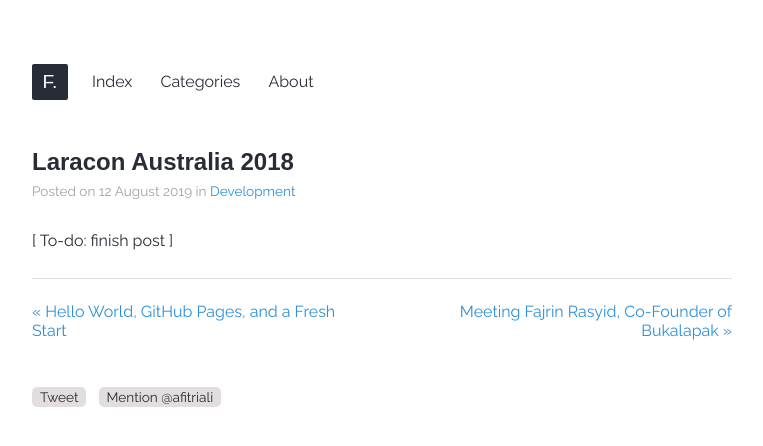
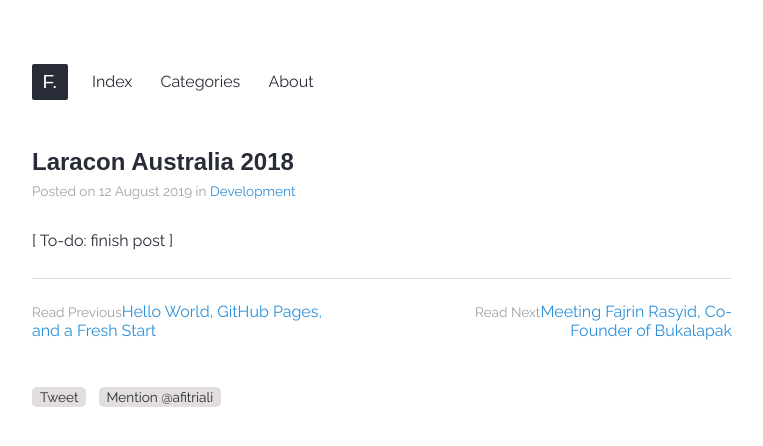
Before and after one commit to xfltrt/xfltrt.github.io, a Jekyll site: the page built from _posts/2019-08-12-laracon-australia-2018.md, in a window 1280 px wide. Shown: the top 446 px of the page, without its empty margins (258-1021 px from the left). Built offline with Jekyll 4.4.1, drawn with Linux system fonts in a browser that asks for light colours; some web fonts are replaced; comment, search, counter and statistics services are not loaded.

Commit message:
Update post.html

```diff
--- a/_layouts/post.html
+++ b/_layouts/post.html
@@ -15,10 +15,10 @@
   <div class="post">
     <div class="page-navigation">
       {% if page.previous.url %}
-        <a class="prev" href="{{page.previous.url}}">&laquo; {{page.previous.title}}</a>
+      <a class="prev" href="{{page.previous.url}}"><span class="details">Read Previous</span>{{page.previous.title}}</a>
       {% endif %}
       {% if page.next.url %}
-        <a class="next" href="{{page.next.url}}">{{page.next.title}} &raquo;</a>
+        <a class="next" href="{{page.next.url}}"><span class="details">Read Next</span>{{page.next.title}}</a>
       {% endif %}
     </div>
   </div>
```
